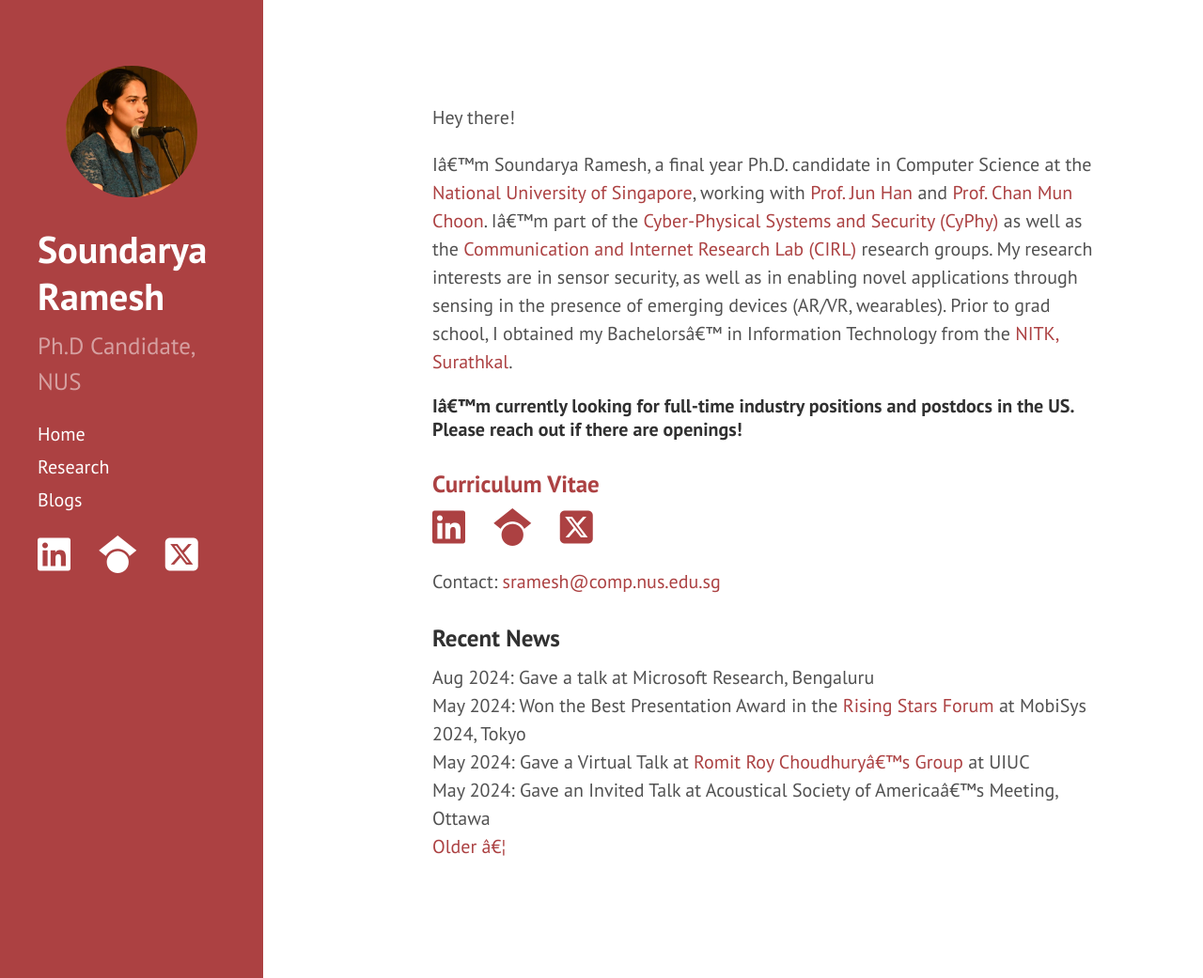
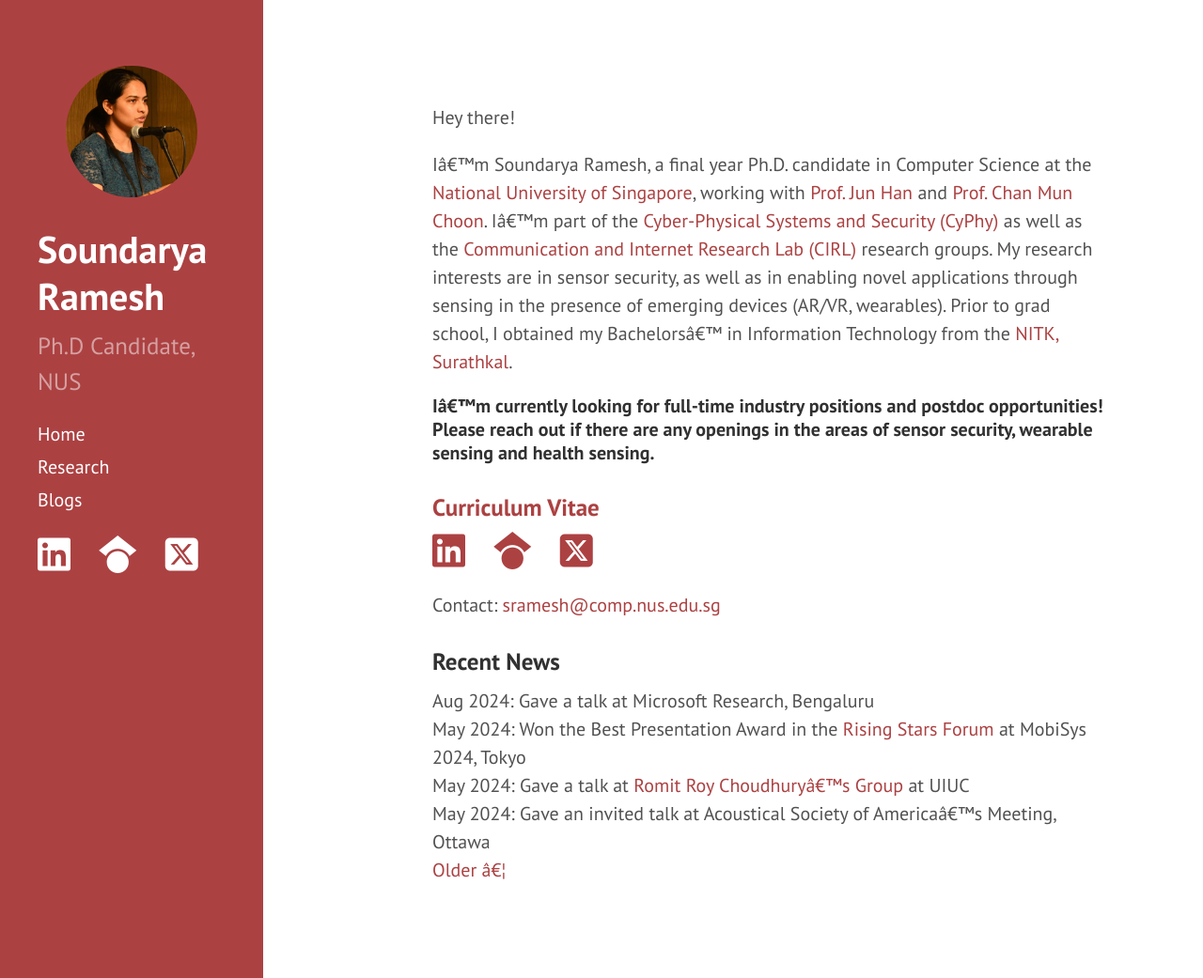
Before and after one commit to soundaryaramesh/soundaryaramesh.github.io, a Jekyll site: the page built from index.md, in a window 1280 px wide and 1041 px high. Shown: the whole window at 94% size. Built offline with Jekyll 4.4.1, drawn with Linux system fonts in a browser that asks for light colours.

Commit message:
update CV and index file

```diff
--- a/index.md
+++ b/index.md
@@ -9,7 +9,7 @@ I'm Soundarya Ramesh, a final year Ph.D. candidate in Computer Science at the [N
 My research interests are in sensor security, as well as in enabling novel applications through sensing in the presence of emerging devices (AR/VR, wearables). Prior to grad school, I obtained my Bachelors' in Information Technology from the [NITK, Surathkal](https://www.nitk.ac.in).
 <!-- revolve around novel applications of acoustic sensing, as well as sensor security. -->
 
-#### I'm currently looking for full-time industry positions and postdocs in the US. Please reach out if there are openings!
+#### I'm currently looking for full-time industry positions and postdoc opportunities! Please reach out if there are any openings in the areas of sensor security, wearable sensing and health sensing.
 
 ### [Curriculum Vitae](https://soundaryaramesh.github.io/cv.pdf)
 
@@ -34,10 +34,10 @@ Contact: [sramesh@comp.nus.edu.sg](mailto:sramesh@comp.nus.edu.sg)
 <H3>Recent News</H3>
 Aug 2024: Gave a talk at Microsoft Research, Bengaluru <br>
 May 2024: Won the Best Presentation Award in the [Rising Stars Forum](https://www.sigmobile.org/mobisys/2024/rising.html) at MobiSys 2024, Tokyo <br>
-May 2024: Gave a Virtual Talk at [Romit Roy Choudhury's Group](https://sinrg.csl.illinois.edu) at UIUC <br>
-May 2024: Gave an Invited Talk at Acoustical Society of America's Meeting, Ottawa <br>
+May 2024: Gave a talk at [Romit Roy Choudhury's Group](https://sinrg.csl.illinois.edu) at UIUC <br>
+May 2024: Gave an invited talk at Acoustical Society of America's Meeting, Ottawa <br>
 <span class="more-text" style="display:none;">
-Sep 2023: Gave a Virtual Talk to the Safesforce Cloud Security Assurance Team, Seattle <br>
+Sep 2023: Gave a talk to the Safesforce Cloud Security Assurance Team, Seattle <br>
 Jul 2023: Passed my Thesis Proposal! <br>
 Feb 2023: Attended HotMobile 2024, Orange Country, and won the Best Poster Award <br>
 Feb 2023: Visited Google, Irvine -- Hosted by [Xiaoran Fan](https://ox5bc.github.io) <br>
```
Also changed, not shown: 1 other file.
